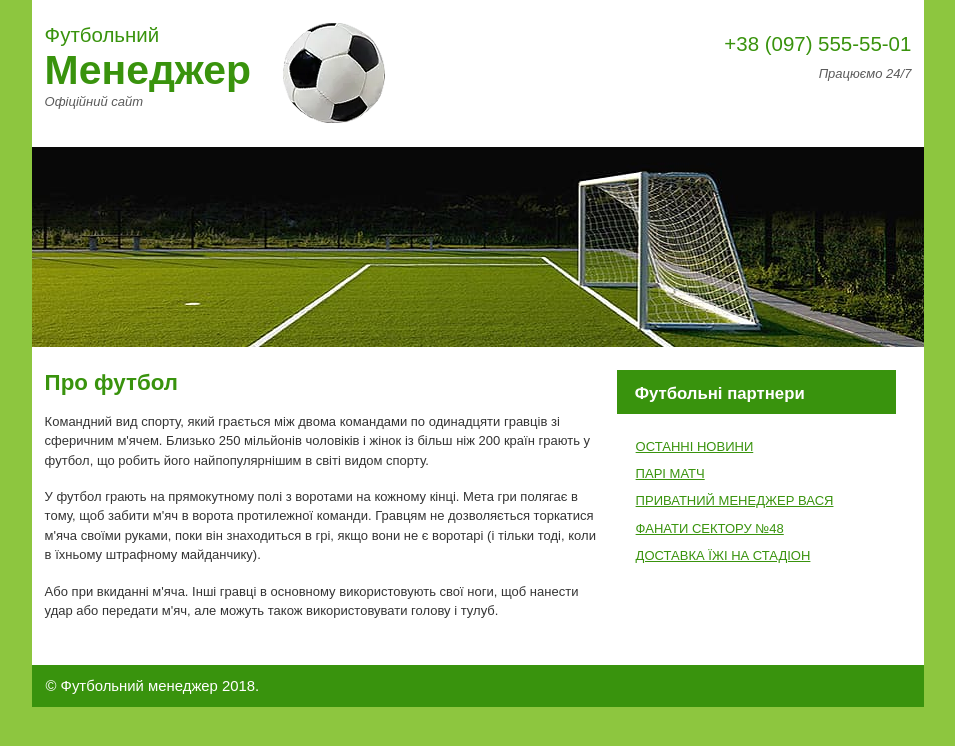
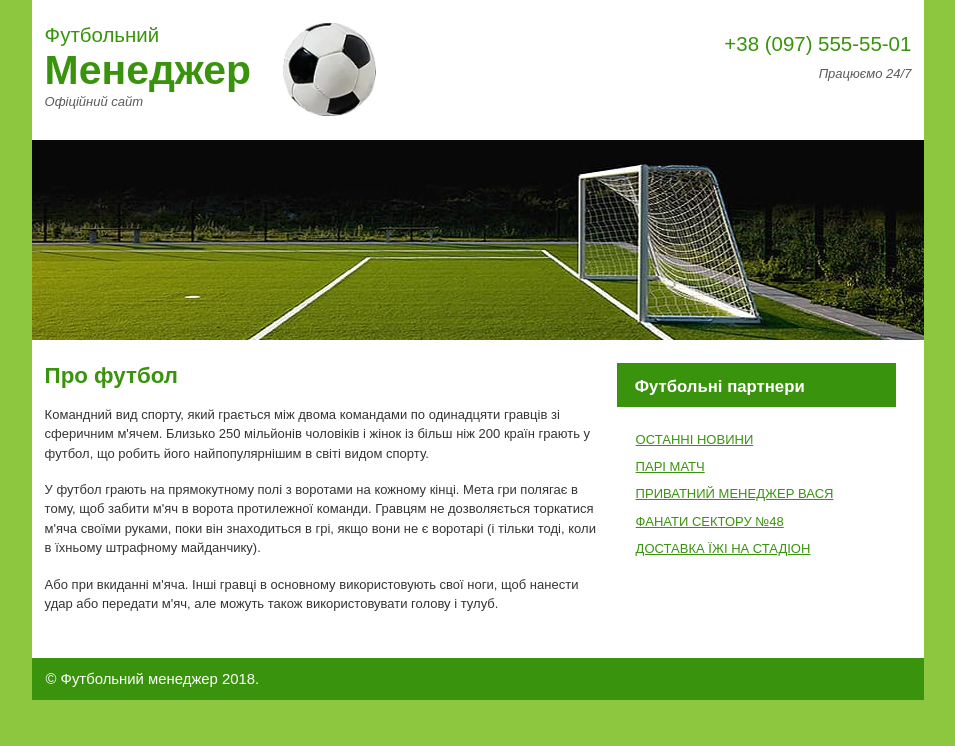
Before and after one commit to atamanchuk1411/fm_v3, a plain HTML site: page index.html in a window 1280 px wide. Shown: the whole page, without its empty margins (162-1117 px from the left). Drawn offline with Linux system fonts and the light colour scheme.

Commit message:
Correct adaptive

```diff
--- a/css/style.css
+++ b/css/style.css
@@ -24,7 +24,6 @@ header{
 aside{
     width: 100%;
     min-width: 200rem;
-    margin-bottom: 20rem;
 }
 
 h2{
@@ -73,6 +72,11 @@ h2, .second_logo{
     display: flex;
     flex-direction: row;
     gap: 34rem;
+}
+
+.ball{
+    width: 100rem;
+    height: 100rem;
 }
 
 .tittle{
```
